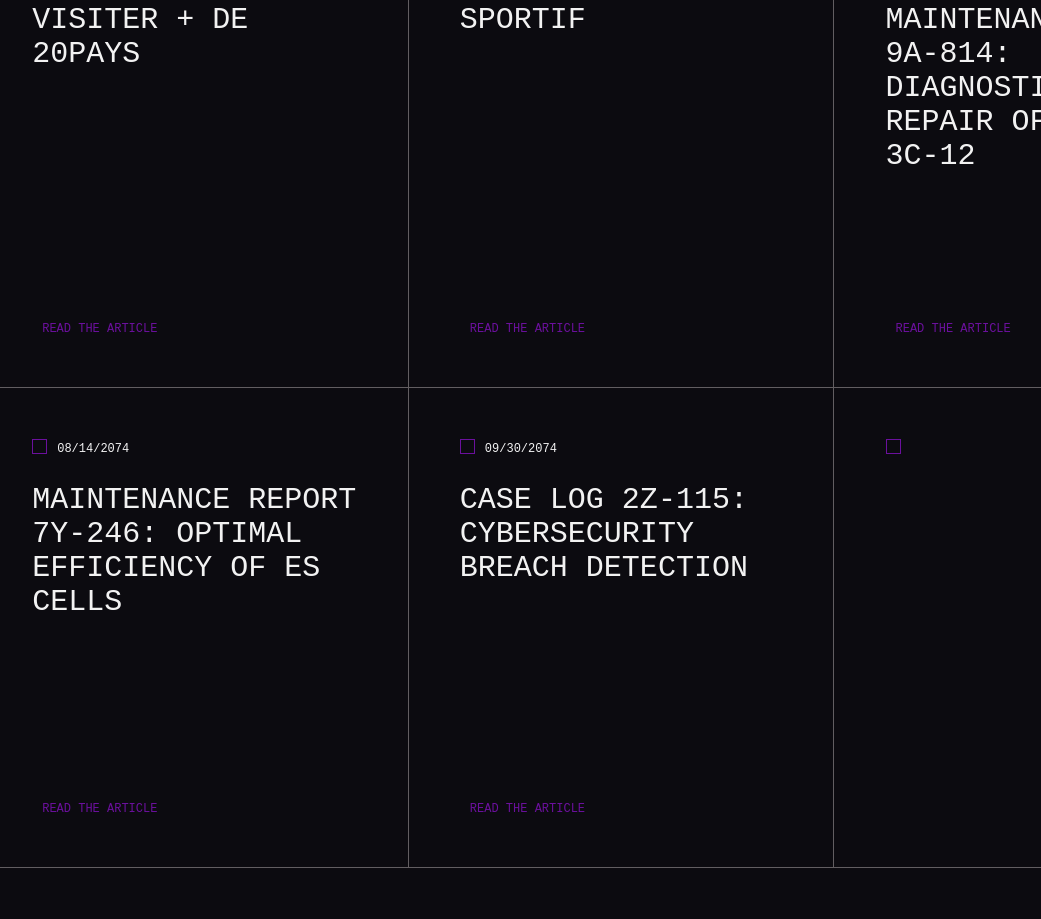
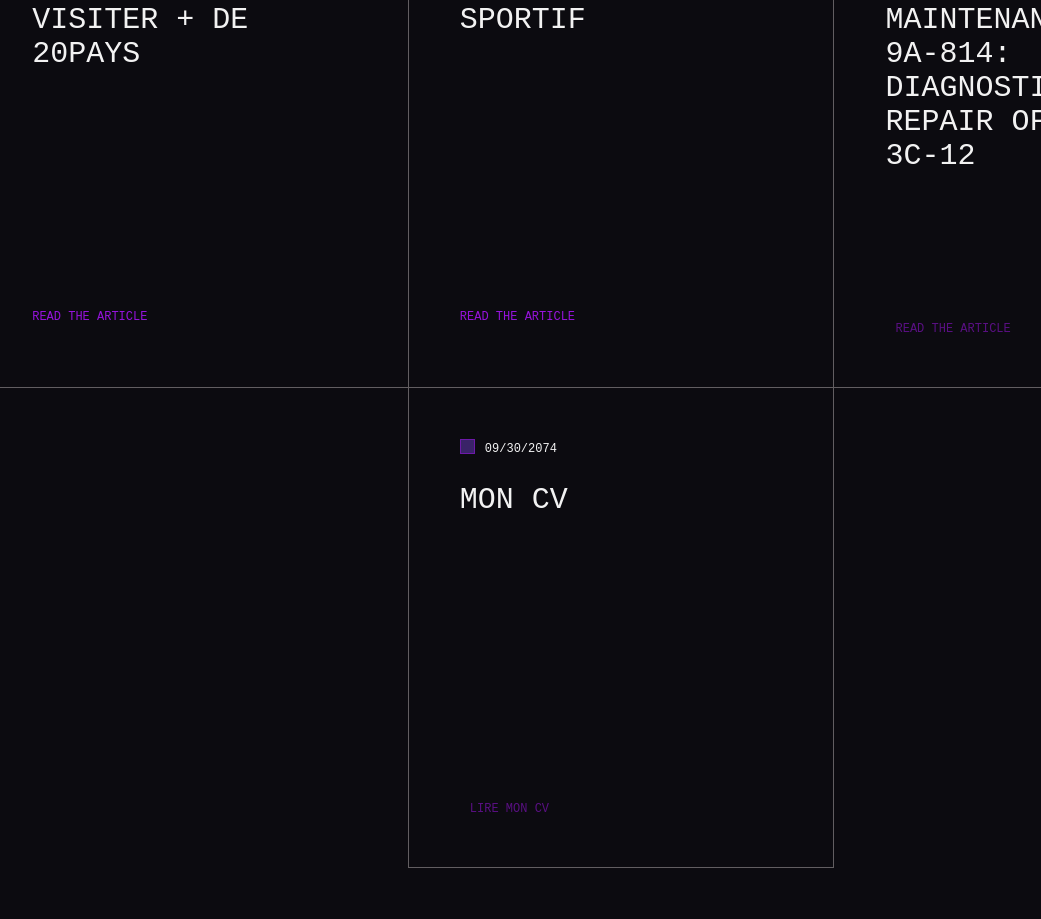
Before and after one commit to progapj/top.github.io, a plain HTML site: page index.html in a window 1280 px wide. Shown: the part 929-1848 px from the top of the page, without its empty margins (19-1060 px from the left). Drawn offline with Linux system fonts and the light colour scheme; a script that the page names is missing; a web font is replaced by a local one.

Commit message:
Add files via upload

```diff
--- a/css/base.css
+++ b/css/base.css
@@ -8,12 +8,14 @@
 	font-size: 12px;
 	--color-text: rgba(255,255,255,0.95);
 	--color-bg: #0c0b10;
-	--color-link: rgba(150, 19, 220, 0.69);
-	--color-bg-date: rgba(97, 56, 178, 0);
+	--color-link: rgba(150, 19, 220, 0.559);
+	--color-bg-date: rgba(97, 56, 178, 0.547);
 	--color-link-hover: rgb(94 54 176 / 75%);
 	--color-border: rgba(244, 237, 237, 0.368);
 }
-
+p.r{
+  color:rgb(150, 19, 220);
+}
 body {
 	margin: 0;
 	color: var(--color-text);
@@ -439,6 +441,7 @@ section.services{
 	place-items: center;
 	justify-content: center;
 	font-size: 20px;
+
 }
 
 .insta{
--- a/index.html
+++ b/index.html
@@ -1,9 +1,9 @@
 <!DOCTYPE html>
-<html lang="Fr" class="no-js">
+<html lang="fr" class="no-js">
 	<head>
 		<meta charset="UTF-8" />
 		<meta name="viewport" content="width=device-width, initial-scale=1">
-		<title>Clip-path Hover Effect from Quai Network | Codrops</title>
+		<title>Me</title>
 		<meta name="description" content="A recreation of the clip-path hover effect from the Quai Network website." />
 		<meta name="keywords" content="clip path, hover effect, card hover, gsap, animation" />
 		<meta name="author" content="Codrops" />
@@ -19,7 +19,7 @@
 		<main>
 
 			<div class="title"><span>Abezis-</span> <span>Swan</span></div>
-			<p class="subtitle"><span>9 choses à savoir</span></p>
+			<p class="subtitle"><span>7 choses à savoir</span></p>
 			<section class="card-grid">
 				<article class="card">
 				    <div class="card__img" style="background-image:url(img/img1.jpg)"></div>
@@ -32,28 +32,28 @@
 				    <div class="card__img" style="background-image:url(img/img2.jpg)"></div>
 				    <span class="card__date" data-splitting>2023-2026</span>
 				    <h2 class="card__title" data-splitting>Bachelor  Informatique</h2>
-				    <a href="https://www.ynov.com/formation/ynov-informatique/" class="card__link" data-splitting>Où?</a>
+				    <a href="https://www.ynov.com/formation/ynov-informatique/" class="card__link" data-splitting><p class="r">Où?</p></a>
 				</article>
 
 				<article class="card">
 				    <div class="card__img" style="background-image:url(img/img3.jpg)"></div>
 				    <span class="card__date" data-splitting>J'aime cuisiner</span>
 				    <h2 class="card__title" data-splitting>Aime cuisiner</h2>
-				    <a href="#" class="card__link" data-splitting>Read the article</a>
+				    <a href="#" class="card__link" data-splitting><p class="r">Read the article</p></a>
 				</article>
 
 				<article class="card">
 				    <div class="card__img" style="background-image:url(img/img4.jpg)"></div>
 				    <span class="card__date" data-splitting>05/05/2074</span>
 				    <h2 class="card__title" data-splitting>Visiter + de 20pays</h2>
-				    <a href="#" class="card__link" data-splitting>Read the article</a>
+				    <a href="#" class="card__link" data-splitting><p class="r">Read the article</p></a>
 				</article>
 
 				<article class="card">
 				    <div class="card__img" style="background-image:url(img/image1.jpg)"></div>
 				    <span class="card__date" data-splitting>06/22/2074</span>
 				    <h2 class="card__title" data-splitting>sportif</h2>
-				    <a href="#" class="card__link" data-splitting>Read the article</a>
+				    <a href="#" class="card__link" data-splitting><p class="r">Read the article</p></a>
 				</article>
 
 				<article class="card">
@@ -63,23 +63,23 @@
 				    <a href="#" class="card__link" data-splitting>Read the article</a>
 				</article>
 
-				<article class="card">
+				<article class="card2">
 				    <div class="card__img" style="background-image:url(img/img7.jpg)"></div>
-				    <span class="card__date" data-splitting>08/14/2074</span>
-				    <h2 class="card__title" data-splitting>Maintenance Report 7Y-246: Optimal Efficiency of ES Cells</h2>
-				    <a href="#" class="card__link" data-splitting>Read the article</a>
+
+				    <h2 class="card__title" data-splitting></h2>
+				    <a href="#" class="card__link" data-splitting></a>
 				</article>
 
 				<article class="card">
 				    <div class="card__img" style="background-image:url(img/img8.jpg)"></div>
 				    <span class="card__date" data-splitting>09/30/2074</span>
-				    <h2 class="card__title" data-splitting>Case Log 2Z-115: Cybersecurity Breach Detection</h2>
-				    <a href="#" class="card__link" data-splitting>Read the article</a>
+				    <h2 class="card__title" data-splitting>Mon CV</h2>
+				    <a href="#" class="card__link" data-splitting>Lire mon cv</a>
 				</article>
 
-				<article class="card">
+				<article class="card1">
 				    <div class="card__img" style="background-image:url(img/img9.jpg)"></div>
-				    <span class="card__date" data-splitting></span>
+
 				    <h2 class="card__title" data-splitting></h2>
 				    <a href="#" class="card__link" data-splitting></a>
 				</article>
```
